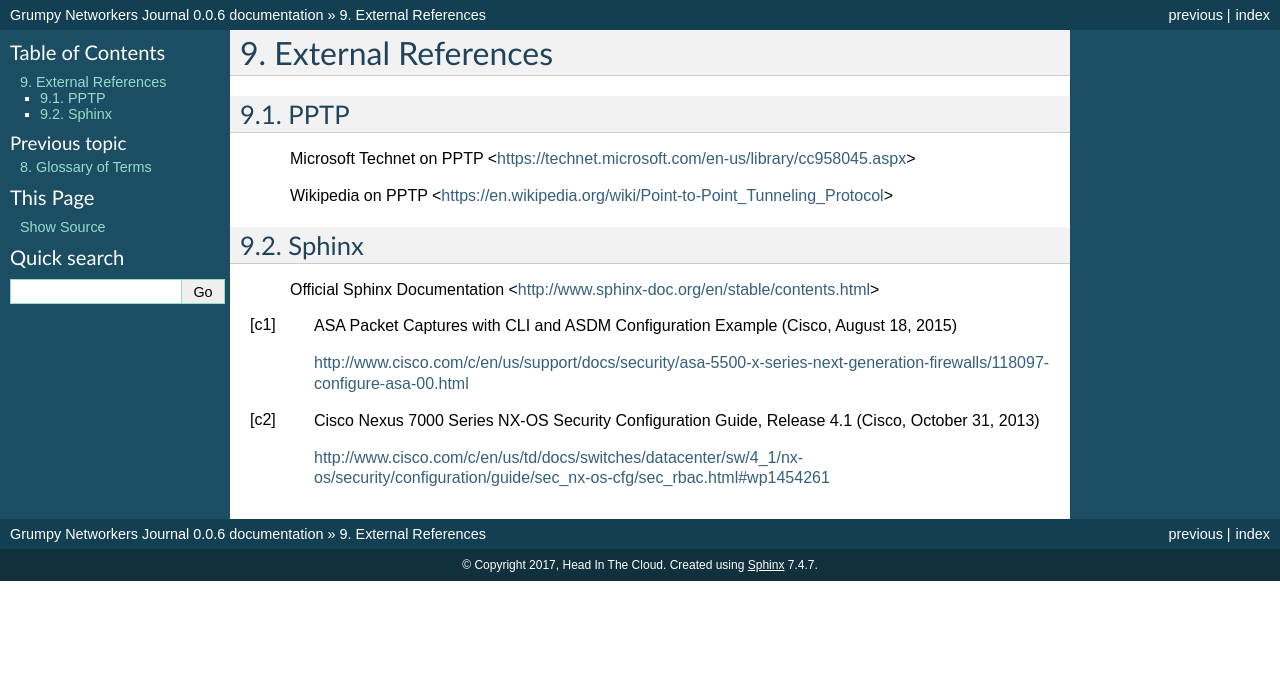
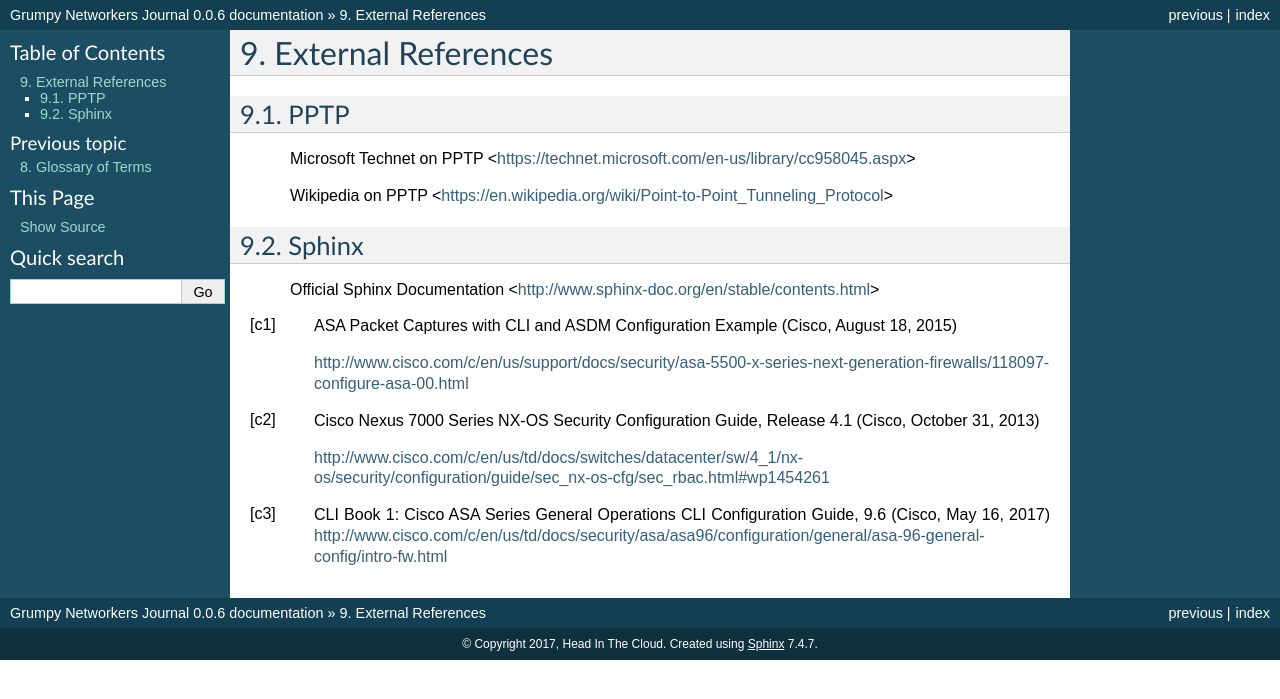
Before and after one commit to hdinthkld/gnj, a Sphinx documentation site: the page built from source/external_references.rst, in a window 1280 px wide. Shown: the top 699 px of the page. Built offline with Sphinx 7.4.7, drawn with Linux system fonts in a browser that asks for light colours; pages that are not in the unit, such as notebooks, are missing from menus.

Commit message:
Documented Cisco ASA Transparent Firewall Mode

```diff
--- a/source/STUDY_NOTES/CISCO_SENSS/TOPICS.rst
+++ b/source/STUDY_NOTES/CISCO_SENSS/TOPICS.rst
@@ -111,7 +111,9 @@ Cisco CCNP - Implementing Cisco Edge Network Security Solutions (300-206 SENSS)
 
     5.1.b Basic concepts of security zoning
 
-    5.1.c Transparent & Routed Modes
+    5.1.c
+    :ref:`Transparent <cisco_transparent_fw>` &
+    Routed Modes
 
     5.1.d Security Contexts
 
--- a/source/external_references.rst
+++ b/source/external_references.rst
@@ -35,3 +35,7 @@ Sphinx
    (Cisco, October 31, 2013)
 
    http://www.cisco.com/c/en/us/td/docs/switches/datacenter/sw/4_1/nx-os/security/configuration/guide/sec_nx-os-cfg/sec_rbac.html#wp1454261
+
+.. [c3] CLI Book 1: Cisco ASA Series General Operations CLI Configuration Guide, 9.6
+  (Cisco, May 16, 2017)
+  http://www.cisco.com/c/en/us/td/docs/security/asa/asa96/configuration/general/asa-96-general-config/intro-fw.html
```
Also changed, not shown: 3 other files.
